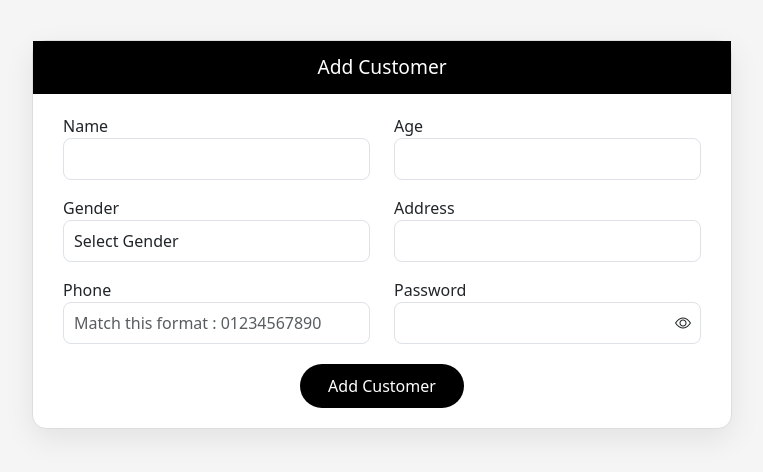
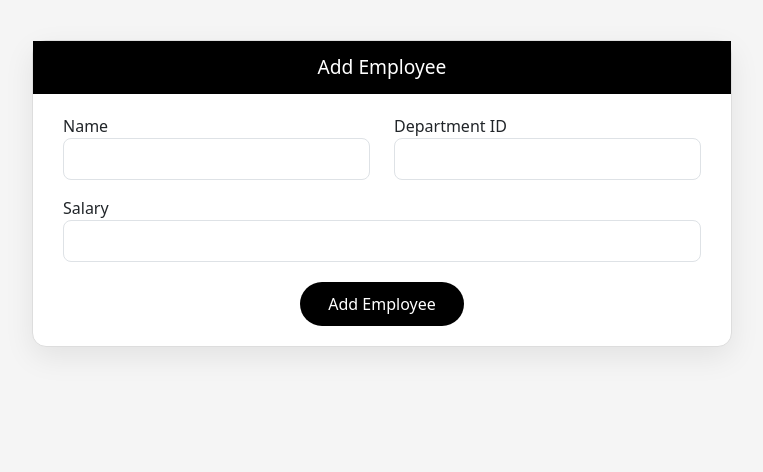
Before and after one commit to MMansy2010/E-Commerce, a PHP site: page /Employees/add.php in a window 1280 px wide. Shown: the part 56-528 px from the top of the page, without its empty margins (258-1021 px from the left). Run offline with PHP 8.4, Linux system fonts and the light colour scheme.

Commit message:
Completed Employees CRUD

```diff
--- a/Admins/index.php
+++ b/Admins/index.php
@@ -48,7 +48,7 @@ if (isset($_SESSION['success'])) {
                         <td>{$customer['employeeId']}</td>
                         <td><a class='btn btn-dark' href='view.php?id={$customer['ID']}'>View</a></td>
                         <td><a class='btn btn-secondary' href='edit.php?id={$customer['ID']}'>Edit</a></td>
-                        <td><a class='btn btn-danger' href='delete.php?id={$customer['ID']}' onclick='return confirm(\"Are you sure you want to delete this customer?\")'>Delete</a></td>
+                        <td><a class='btn btn-danger' href='delete.php?id={$customer['ID']}' onclick='return confirm(\"Are you sure you want to delete this admin?\")'>Delete</a></td>
                       </tr>";
             }
             ?>
--- a/Employees/add.php
+++ b/Employees/add.php
@@ -5,16 +5,13 @@ include_once "../Includes/header.php";
 $customerId = isset($_GET['id']) ? intval($_GET['id']) : 0;
 
 if ($_SERVER['REQUEST_METHOD'] === 'POST') {
-    $fullName = $_POST['fullName'];
-    $age = intval($_POST['age']);
-    $gender = $_POST['gender'];
-    $address = $_POST['address'];
-    $phone = $_POST['phone'];
-    $password = $_POST['password'];
+    $Name = $_POST['Name'];
+    $Salary = intval($_POST['Salary']);
+    $departmentId = intval($_POST['departmentId']);
 
     $updateQuery = "
-        INSERT INTO `customer`(`fullName`, `address`, `phone`, `age`, `gender`, `password`) VALUES
-        ('$fullName','$address','$phone',$age,'$gender','$password')
+        INSERT INTO `employees`(`Name`, `departmentId`, `Salary`) VALUES
+        ('$Name',$departmentId,$Salary)
     ";
 
     if (mysqli_query($connection, $updateQuery)) {
@@ -23,6 +20,7 @@ if ($_SERVER['REQUEST_METHOD'] === 'POST') {
         Employee added successfully.
         <button type="button" class="btn-close" data-bs-dismiss="alert"></button>
     </div>';
+    } else {
         echo "<div class='alert alert-danger text-center'>Error: " . mysqli_error($connection) . "</div>";
     }
 }
@@ -92,65 +90,27 @@ if ($_SERVER['REQUEST_METHOD'] === 'POST') {
 </style>
 
 <div class="edit-card">
-    <div class="card-header">Add Customer</div>
+    <div class="card-header">Add Employee</div>
 
     <form action="" method="POST">
         <div class="row mb-3">
             <div class="col-md-6">
                 <label>Name</label>
-                <input type="text" name="fullName" class="form-control" required>
+                <input type="text" name="Name" class="form-control" required>
             </div>
             <div class="col-md-6">
-                <label>Age</label>
-                <input type="number" name="age" class="form-control" required>
+                <label>Department ID</label>
+                <input type="number" name="departmentId" class="form-control" required>
             </div>
         </div>
 
         <div class="row mb-3">
-
-            <div class="col-md-6">
-                <label>Gender</label>
-                <select name="gender" class="form-control" required>
-                    <option value="" disabled selected>Select Gender</option>
-                    <option value="male">Male</option>
-                    <option value="female">Female</option>
-                </select>
-            </div>
-            <div class="col-md-6">
-                <label>Address</label>
-                <input type="text" name="address" class="form-control" required>
+            <div class="col-md-12">
+                <label>Salary</label>
+                <input type="number" name="Salary" class="form-control" required>
             </div>
         </div>
-
-        <div class="row mb-3">
-            <div class="col-md-6">
-                <label>Phone</label>
-                <input type="tel" name="phone" class="form-control" value=""
-                    pattern="^01[0125][0-9]{8}$" placeholder="Match this format : 01234567890" inputmode="numeric" required>
-
-            </div>
-            <div class="col-md-6">
-                <label>Password</label>
-                <div class="password-wrapper">
-                    <input type="password" name="password" id="passwordField" class="form-control" required>
-                    <i id="togglePassword" class="bi bi-eye"></i>
-                </div>
-            </div>
-        </div>
-
-        <button type="submit" class="submit-btn">Add Customer</button>
+        <button type="submit" class="submit-btn">Add Employee</button>
     </form>
 </div>
-
-<script>
-    const togglePassword = document.querySelector('#togglePassword');
-    const passwordField = document.querySelector('#passwordField');
-
-    togglePassword.addEventListener('click', function () {
-        const type = passwordField.getAttribute('type') === 'password' ? 'text' : 'password';
-        passwordField.setAttribute('type', type);
-        this.classList.toggle('bi-eye');
-        this.classList.toggle('bi-eye-slash');
-    });
-</script>
 </body>
--- a/Employees/delete.php
+++ b/Employees/delete.php
@@ -5,10 +5,10 @@ session_start();
 if (isset($_GET['id'])) {
     $customerId = intval($_GET['id']);
 
-    $deleteQuery = "DELETE FROM customer WHERE ID = $customerId";
+    $deleteQuery = "DELETE FROM employees WHERE ID = $customerId";
 
     if (mysqli_query($connection, $deleteQuery)) {
-        $_SESSION['success'] = "Customer deleted successfully.";
+        $_SESSION['success'] = "Employee deleted successfully.";
 
         header("Location: index.php");
         exit();
```
Also changed, not shown: Employees/edit.php (+15 -60 lines), Employees/index.php (+10 -8 lines), Employees/view.php (+8 -43 lines).
